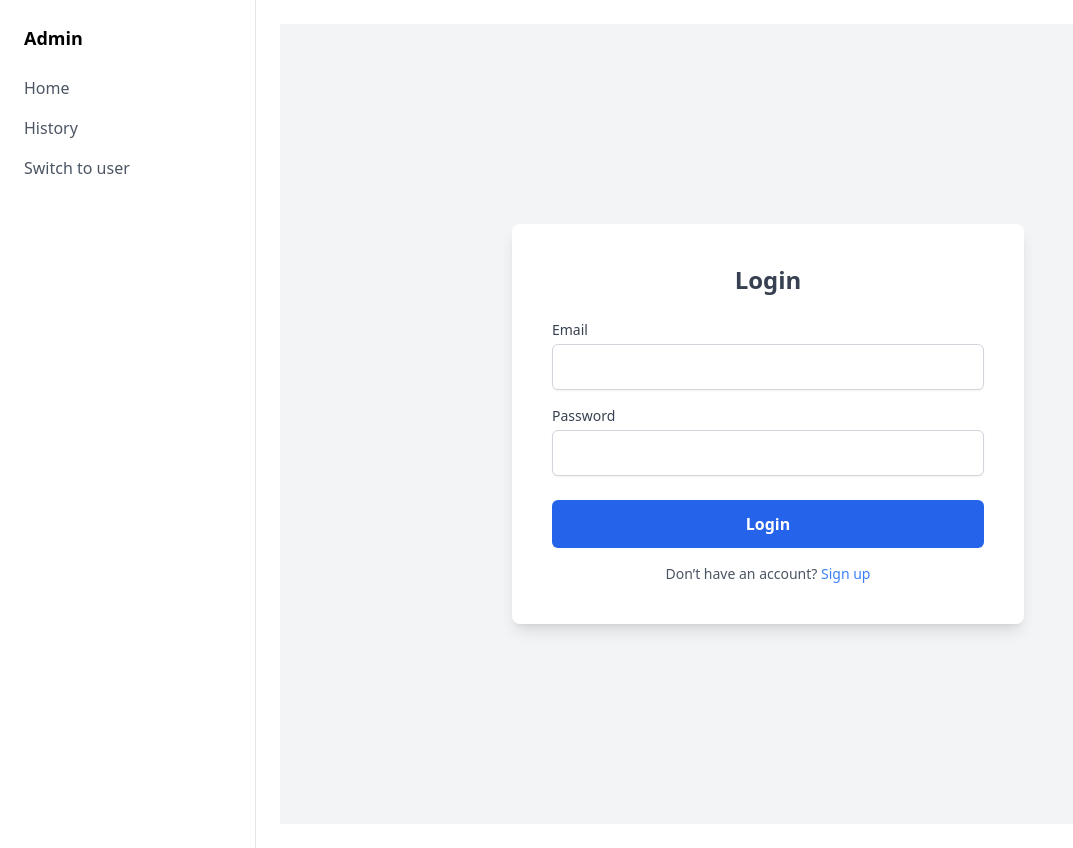
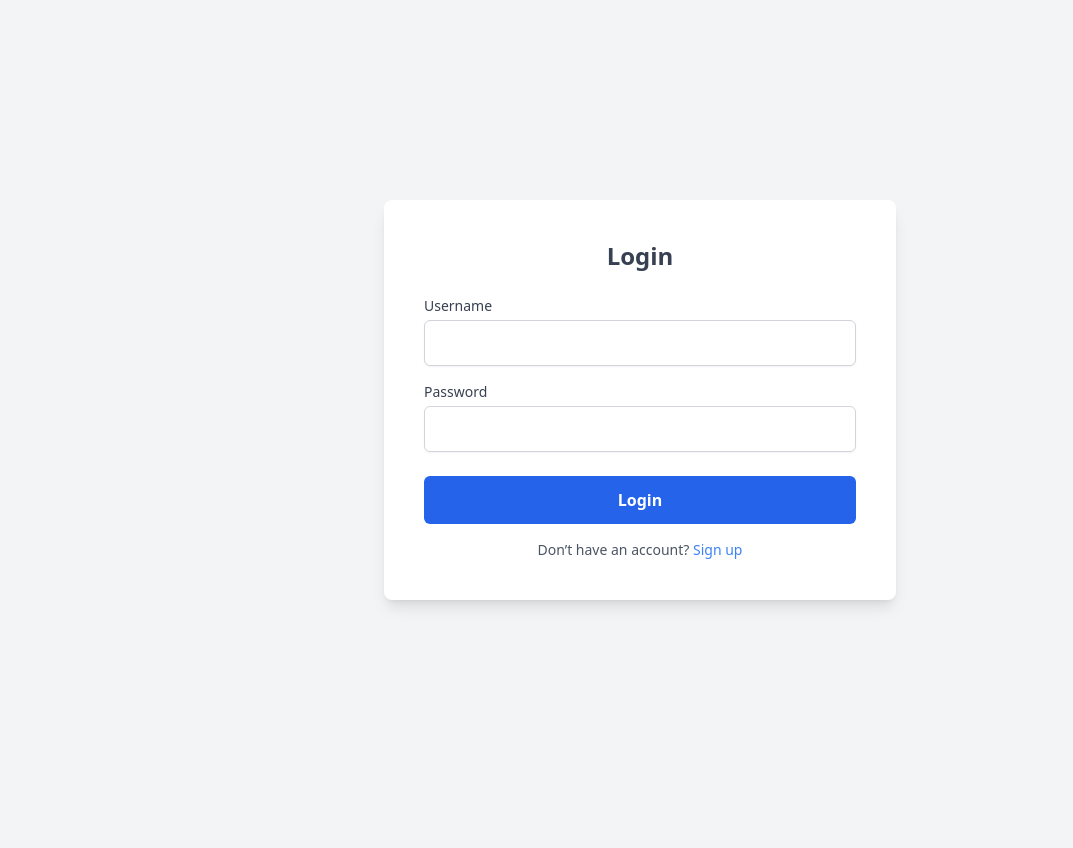
Before and after one commit to It5Me/concert-app-frontend, a Next.js app: page /pages/login in a window 1280 px wide. Shown: the whole page, without its empty margins (0-1073 px from the left). After the commit the page ends 800 px from the top, so only its background shows below. Built offline with nearby package versions, Linux system fonts and the light colour scheme.

Commit message:
add: sidebar styling and layout

```diff
--- a/src/app/components/Sidebar.tsx
+++ b/src/app/components/Sidebar.tsx
@@ -1,5 +1,10 @@
 'use client';
-
+import {
+  HiOutlineHome,
+  HiOutlineClock,
+  HiOutlineSwitchHorizontal,
+  HiOutlineLogout,
+} from 'react-icons/hi';
 import { useState, useEffect } from 'react';
 import Link from 'next/link';
 import { useRouter } from 'next/navigation';
@@ -21,6 +26,10 @@ export default function Sidebar() {
   const toggleMode = () => {
     setCurrentMode((prevMode) => (prevMode === 'admin' ? 'user' : 'admin'));
     router.push('/pages/dashboard');
+  };
+
+  const handleLogout = () => {
+    router.push('/pages/login');
   };
 
   return (
@@ -55,8 +64,9 @@ export default function Sidebar() {
       <div
         className={`fixed inset-0 bg-white p-6 z-50 transform ${
           isOpen ? 'translate-y-0' : '-translate-y-full'
-        } transition-transform duration-300 ease-in-out lg:translate-y-0 lg:w-64 lg:relative lg:border-r lg:inset-auto`}
+        } transition-transform duration-300 ease-in-out lg:translate-y-0 lg:w-64 lg:relative lg:border-r lg:inset-auto flex flex-col justify-between`}
       >
+        <div>
           <button
             className='lg:hidden mb-4 focus:outline-none'
             onClick={() => setIsOpen(false)}
@@ -84,26 +94,46 @@ export default function Sidebar() {
           <nav className='flex flex-col space-y-4'>
             <Link
               href='/pages/dashboard'
-            className='text-gray-600 hover:text-blue-500'
+              className='flex items-center space-x-2'
             >
-            Home
+              <HiOutlineHome className='h-6 w-6 text-gray-600' />{' '}
+              <span>Home</span>
             </Link>
             {currentMode === 'admin' && (
               <Link
                 href='/pages/history'
-              className='text-gray-600 hover:text-blue-500'
+                className='flex items-center space-x-2 text-gray-600 hover:text-blue-500'
               >
-              History
+                <HiOutlineClock className='h-6 w-6 text-gray-500' />
+                <span>History</span>
               </Link>
             )}
-
             {role === 'admin' && (
-            <button onClick={toggleMode} className='text-gray-600 text-left'>
-              {currentMode === 'admin' ? 'Switch to user' : 'Switch to admin'}
+              <button
+                onClick={toggleMode}
+                className='flex items-center space-x-2 text-gray-600 text-left hover:text-blue-500'
+              >
+                <HiOutlineSwitchHorizontal className='h-6 w-6 text-gray-500' />
+                <span>
+                  {currentMode === 'admin'
+                    ? 'Switch to user'
+                    : 'Switch to admin'}
+                </span>
               </button>
             )}
           </nav>
         </div>
+
+        <div className='lg:mb-5'>
+          <button
+            onClick={handleLogout}
+            className='flex items-center space-x-2 text-gray-600 hover:text-blue-500'
+          >
+            <HiOutlineLogout className='h-6 w-6 text-gray-500' />
+            <span>Logout</span>
+          </button>
+        </div>
+      </div>
     </>
   );
 }
--- a/src/app/layout.tsx
+++ b/src/app/layout.tsx
@@ -1,21 +1,19 @@
+'use client';
 import Sidebar from './components/Sidebar';
 import './globals.css';
-
-export const metadata = {
-  title: 'Create Next App',
-  description: 'Generated by create next app',
-};
+import { usePathname } from 'next/navigation';
 
 export default function RootLayout({
   children,
 }: {
   children: React.ReactNode;
 }) {
+  const pathname = usePathname();
   return (
     <html lang='en'>
       <body className='min-h-screen flex flex-col lg:flex-row bg-gray-100'>
-        <Sidebar />
-        <main className='flex-1 p-6 bg-white'>{children}</main>
+        {pathname !== '/pages/login' && <Sidebar />}
+        <main className='flex-1 bg-white'>{children}</main>
       </body>
     </html>
   );
--- a/src/app/pages/login/page.tsx
+++ b/src/app/pages/login/page.tsx
@@ -1,14 +1,14 @@
 'use client';
+
 import { useState } from 'react';
 
 export default function LoginPage() {
   const [email, setEmail] = useState('');
   const [password, setPassword] = useState('');
+  const [error, setError] = useState<string | null>(null);
 
-  const handleSubmit = (e: React.FormEvent) => {
+  const handleSubmit = async (e: React.FormEvent) => {
     e.preventDefault();
-
-    console.log({ email, password });
   };
 
   return (
@@ -17,16 +17,13 @@ export default function LoginPage() {
         <h2 className='text-2xl font-semibold text-center mb-6 text-gray-700'>
           Login
         </h2>
+        {error && <p className='text-red-500 text-center mb-4'>{error}</p>}
         <form onSubmit={handleSubmit}>
           <div className='mb-4'>
-            <label
-              htmlFor='email'
-              className='block text-sm font-medium text-gray-700'
-            >
-              Email
+            <label className='block text-sm font-medium text-gray-700'>
+              Username
             </label>
             <input
-              type='email'
               id='email'
               className='mt-1 block w-full px-4 py-3 border border-gray-300 rounded-md shadow-sm focus:outline-none focus:ring-blue-500 focus:border-blue-500 sm:text-sm'
               value={email}
```
Also changed, not shown: package.json (+5 -4 lines), 1 other file (tests, documents, lock files or other folders). Lines whose indentation alone changed are shown as unchanged.
